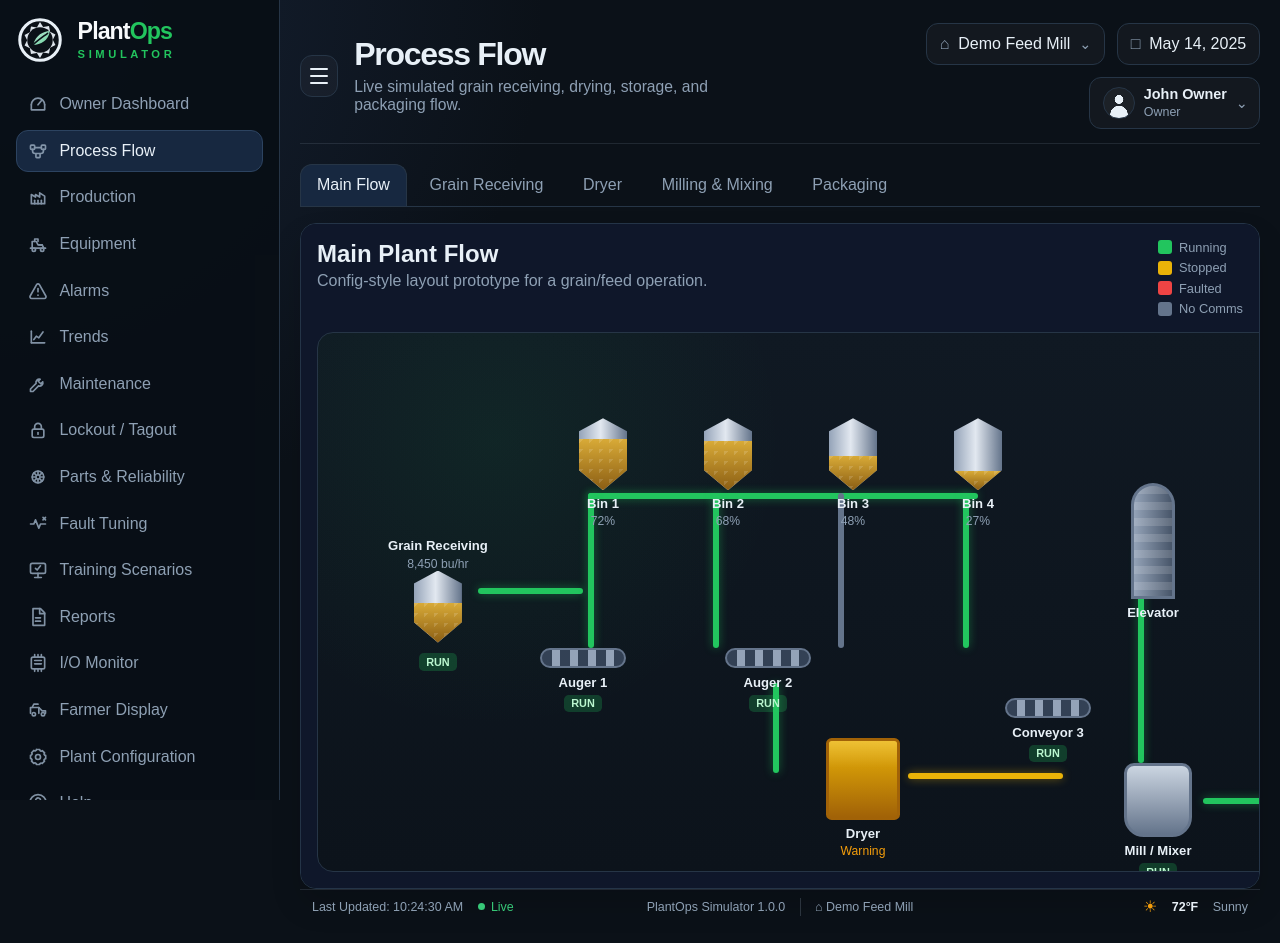
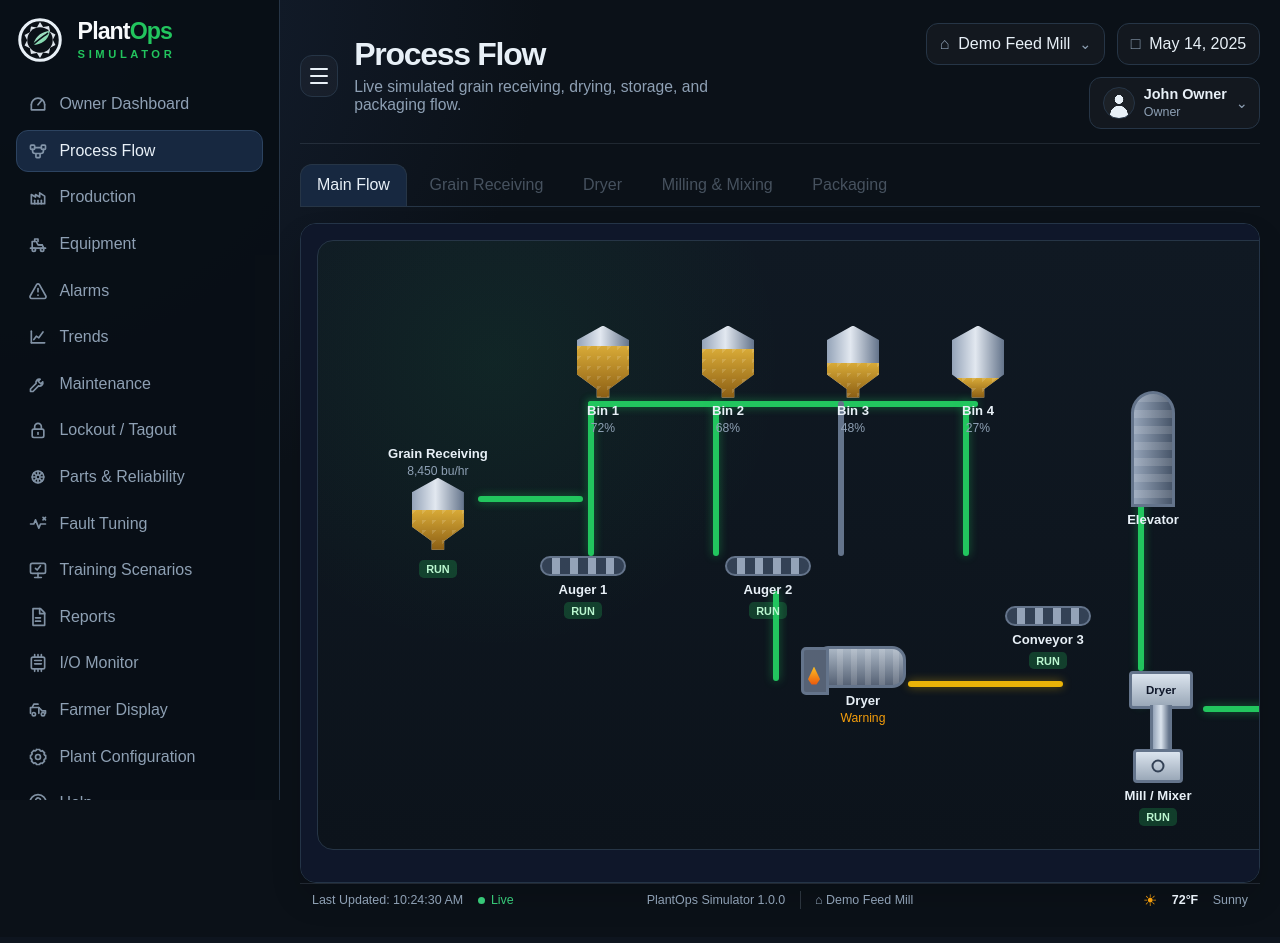
Before and after one commit to PaulFSherwood/PlantSimulator, a FastAPI app: page /process-flow in a window 1280 px wide. After the commit the page ends 909 px from the top, so only its background shows below. Run offline with FastAPI, Linux system fonts and the light colour scheme.

Commit message:
Fixing the page and the icons.

```diff
--- a/app/static/css/process.css
+++ b/app/static/css/process.css
@@ -30,23 +30,8 @@
 }
 
 .process-map-panel {
-    min-height: 640px;
-}
-
-.process-map-header {
-    display: flex;
-    justify-content: space-between;
-    gap: 1rem;
-    margin-bottom: 1rem;
-}
-
-.process-map-header h2 {
-    margin: 0;
-}
-
-.process-map-header p {
-    margin: 0.25rem 0 0;
-    color: var(--muted);
+    min-height: 660px;
+    padding: 1rem;
 }
 
 .process-legend {
@@ -76,14 +61,43 @@
 
 .scada-map {
     position: relative;
-    height: 540px;
+    height: 610px;
     min-width: 1180px;
-    overflow: auto;
+    overflow: hidden;
     border-radius: 1rem;
     border: 1px solid var(--line);
     background:
         radial-gradient(circle at 15% 20%, rgba(34, 197, 94, 0.08), transparent 18rem),
         linear-gradient(180deg, #101923, #0c131b);
+}
+
+.scada-map-legend {
+    position: absolute;
+    right: 1rem;
+    top: 1rem;
+    z-index: 10;
+    display: grid;
+    gap: 0.35rem;
+    font-size: 0.8rem;
+    color: var(--muted);
+}
+
+.scada-map-legend span {
+    display: flex;
+    align-items: center;
+    gap: 0.45rem;
+}
+
+.scada-map-legend i {
+    width: 14px;
+    height: 14px;
+    display: inline-block;
+    border-radius: 3px;
+}
+
+.process-tabs a.disabled {
+    opacity: 0.45;
+    cursor: not-allowed;
 }
 
 .scada-node {
@@ -231,10 +245,10 @@
 
 .mini-hopper,
 .mini-bin {
-    width: 48px;
+    width: 52px;
     height: 72px;
     margin: 0 auto 0.35rem;
-    clip-path: polygon(50% 0, 100% 18%, 100% 72%, 50% 100%, 0 72%, 0 18%);
+    clip-path: polygon(50% 0, 100% 20%, 100% 68%, 62% 88%, 62% 100%, 38% 100%, 38% 88%, 0 68%, 0 20%);
     background:
         linear-gradient(90deg, #94a3b8, #e2e8f0 45%, #64748b);
     position: relative;
@@ -255,14 +269,38 @@
 }
 
 .mini-dryer-box {
-    width: 74px;
-    height: 82px;
+    position: relative;
+    width: 86px;
+    height: 42px;
     margin: 0 auto 0.35rem;
-    border-radius: 0.35rem;
-    border: 3px solid #a16207;
+    border: 3px solid #64748b;
+    border-radius: 8px 14px 14px 8px;
     background:
-        linear-gradient(180deg, rgba(255,255,255,0.18), transparent 35%),
-        linear-gradient(180deg, #eab308, #a16207);
+        repeating-linear-gradient(90deg, rgba(255,255,255,0.15) 0 6px, transparent 6px 14px),
+        linear-gradient(180deg, #aab6c4, #566275);
+}
+
+.mini-dryer-box::before {
+    content: "";
+    position: absolute;
+    left: -22px;
+    top: -2px;
+    width: 22px;
+    height: 42px;
+    border: 3px solid #64748b;
+    border-radius: 5px 0 0 5px;
+    background: #566275;
+}
+
+.mini-dryer-box::after {
+    content: "";
+    position: absolute;
+    left: -15px;
+    top: 18px;
+    width: 12px;
+    height: 18px;
+    background: linear-gradient(180deg, #fbbf24, #ea580c);
+    clip-path: polygon(50% 0, 100% 70%, 70% 100%, 30% 100%, 0 70%);
 }
 
 .mini-elevator {
@@ -276,13 +314,68 @@
         linear-gradient(90deg, #94a3b8, #475569);
 }
 
+/* Mill / Mixer */
+
 .mini-mixer {
-    width: 68px;
-    height: 74px;
+    position: relative;
+    width: 58px;
+    height: 112px;
     margin: 0 auto 0.35rem;
+}
+
+/* top dryer/mixer label box */
+.mini-mixer::before {
+    content: "Dryer";
+    position: absolute;
+    left: 0;
+    top: 0;
+    width: 58px;
+    height: 32px;
+    display: grid;
+    place-items: center;
     border: 3px solid #64748b;
-    border-radius: 10px 10px 20px 20px;
-    background: linear-gradient(180deg, #cbd5e1, #64748b);
+    border-radius: 4px;
+    background: linear-gradient(180deg, #dbe4ee, #9aa8b8);
+    color: #0f172a;
+    font-size: 0.72rem;
+    font-weight: 900;
+}
+
+/* vertical pipe */
+.mini-mixer::after {
+    content: "";
+    position: absolute;
+    left: 21px;
+    top: 34px;
+    width: 16px;
+    height: 44px;
+    border-left: 3px solid #64748b;
+    border-right: 3px solid #64748b;
+    background: linear-gradient(90deg, #94a3b8, #dbe4ee 50%, #64748b);
+}
+
+/* bottom motor/base */
+.mixer-base {
+    position: absolute;
+    left: 4px;
+    bottom: 0;
+    width: 50px;
+    height: 34px;
+    border: 3px solid #64748b;
+    border-radius: 4px;
+    background: linear-gradient(180deg, #dbe4ee, #9aa8b8);
+}
+
+.mixer-base::before {
+    content: "";
+    position: absolute;
+    left: 50%;
+    top: 50%;
+    width: 9px;
+    height: 9px;
+    transform: translate(-50%, -50%);
+    border-radius: 999px;
+    border: 2px solid #334155;
 }
 
 .mini-packaging {
--- a/app/templates/process_flow.html
+++ b/app/templates/process_flow.html
@@ -7,28 +7,20 @@
 <section class="process-page">
     <div class="process-tabs">
         <a class="active" href="/process-flow">Main Flow</a>
-        <a href="#">Grain Receiving</a>
-        <a href="#">Dryer</a>
-        <a href="#">Milling & Mixing</a>
-        <a href="#">Packaging</a>
+        <a class="disabled" href="#">Grain Receiving</a>
+        <a class="disabled" href="#">Dryer</a>
+        <a class="disabled" href="#">Milling & Mixing</a>
+        <a class="disabled" href="#">Packaging</a>
     </div>
 
     <section class="panel process-map-panel">
-        <div class="process-map-header">
-            <div>
-                <h2>Main Plant Flow</h2>
-                <p>Config-style layout prototype for a grain/feed operation.</p>
-            </div>
-
-            <div class="process-legend">
+        <div class="scada-map">
+            <div class="scada-map-legend">
                 <span><i class="legend-running"></i>Running</span>
                 <span><i class="legend-stopped"></i>Stopped</span>
                 <span><i class="legend-fault"></i>Faulted</span>
                 <span><i class="legend-nocomms"></i>No Comms</span>
             </div>
-        </div>
-
-        <div class="scada-map">
             <!-- flow lines -->
             <div class="flow-line running line-receive-main"></div>
             <div class="flow-line running line-bin-header"></div>
@@ -102,7 +94,9 @@
             </div>
 
             <div class="scada-node mixer-node" style="--x: 795px; --y: 430px;">
-                <div class="mini-mixer"></div>
+                <div class="mini-mixer">
+                    <div class="mixer-base"></div>
+                </div>
                 <div class="node-title">Mill / Mixer</div>
                 <span class="node-status running">RUN</span>
             </div>
```
